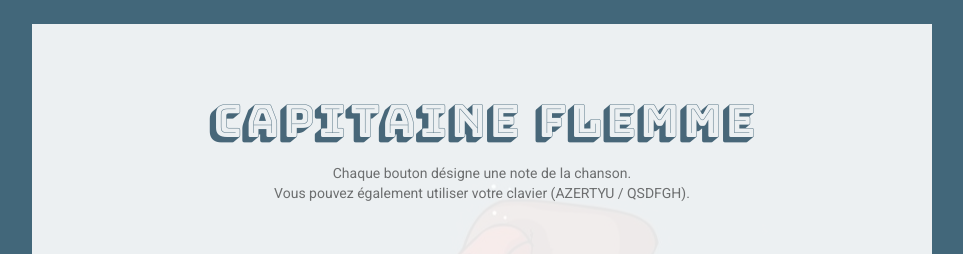
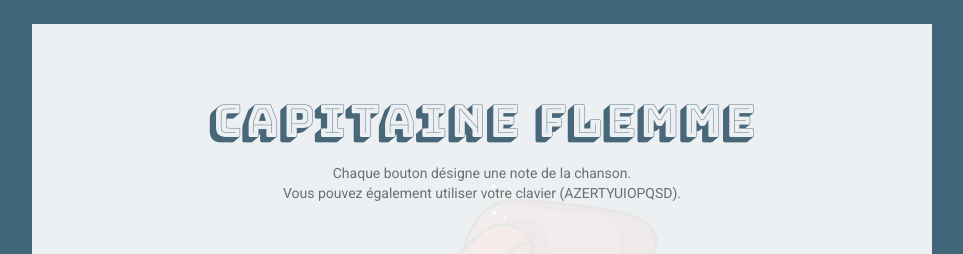
Before and after one commit to mbrehin/capitaine-flemme, a React (Create React App) app: page / in a window 1280 px wide. Shown: the top 254 px of the page, without its empty margins (158-1121 px from the left). Built offline with nearby package versions, Linux system fonts and the light colour scheme.

Commit message:
feat(audio): display keys mapping on player
Closes #8

```diff
--- a/src/App.js
+++ b/src/App.js
@@ -52,7 +52,7 @@ const App = ({ classes }) => {
         <Typography align="center" color="textSecondary" component="p">
           Chaque bouton désigne une note de la chanson.
           <br />
-          Vous pouvez également utiliser votre clavier (AZERTYU / QSDFGH).
+          Vous pouvez également utiliser votre clavier (AZERTYUIOPQSD).
         </Typography>
       </div>
       <Player />
--- a/src/components/SoundButtonGroup.js
+++ b/src/components/SoundButtonGroup.js
@@ -13,11 +13,12 @@ const styles = (theme) => ({
 const SoundButtonGroup = ({ classes, sounds, xs, onClick }) => {
   return (
     <span className={classes.button}>
-      {sounds.map(({ label, duration, frequency }) => (
+      {sounds.map(({ label, duration, frequency, key }) => (
         <Button
           variant="contained"
           key={`${label}-${frequency}`}
           onClick={() => onClick({ frequency, duration })}
+          title={`Touche « ${key} »`}
         >
           {label}
         </Button>
```
